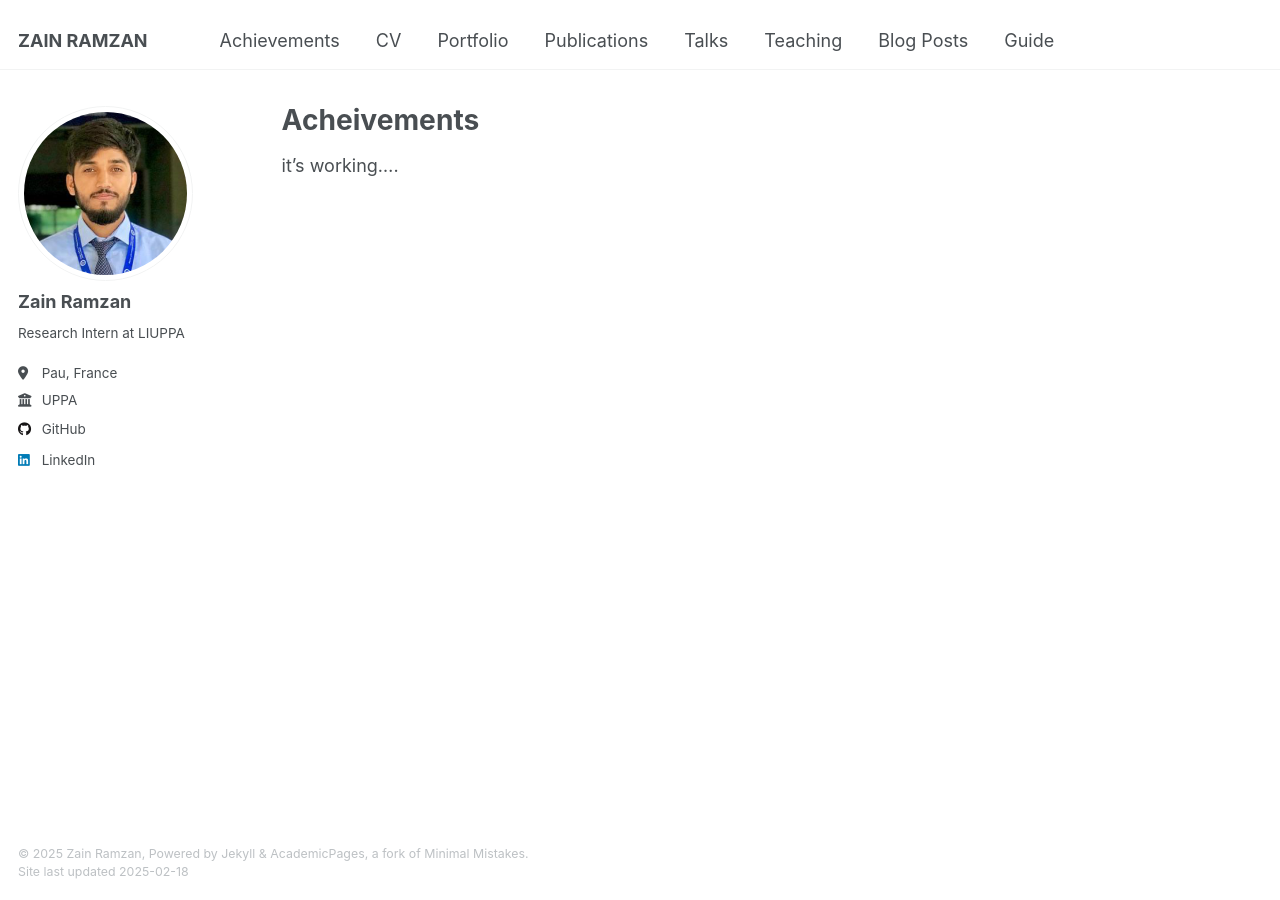
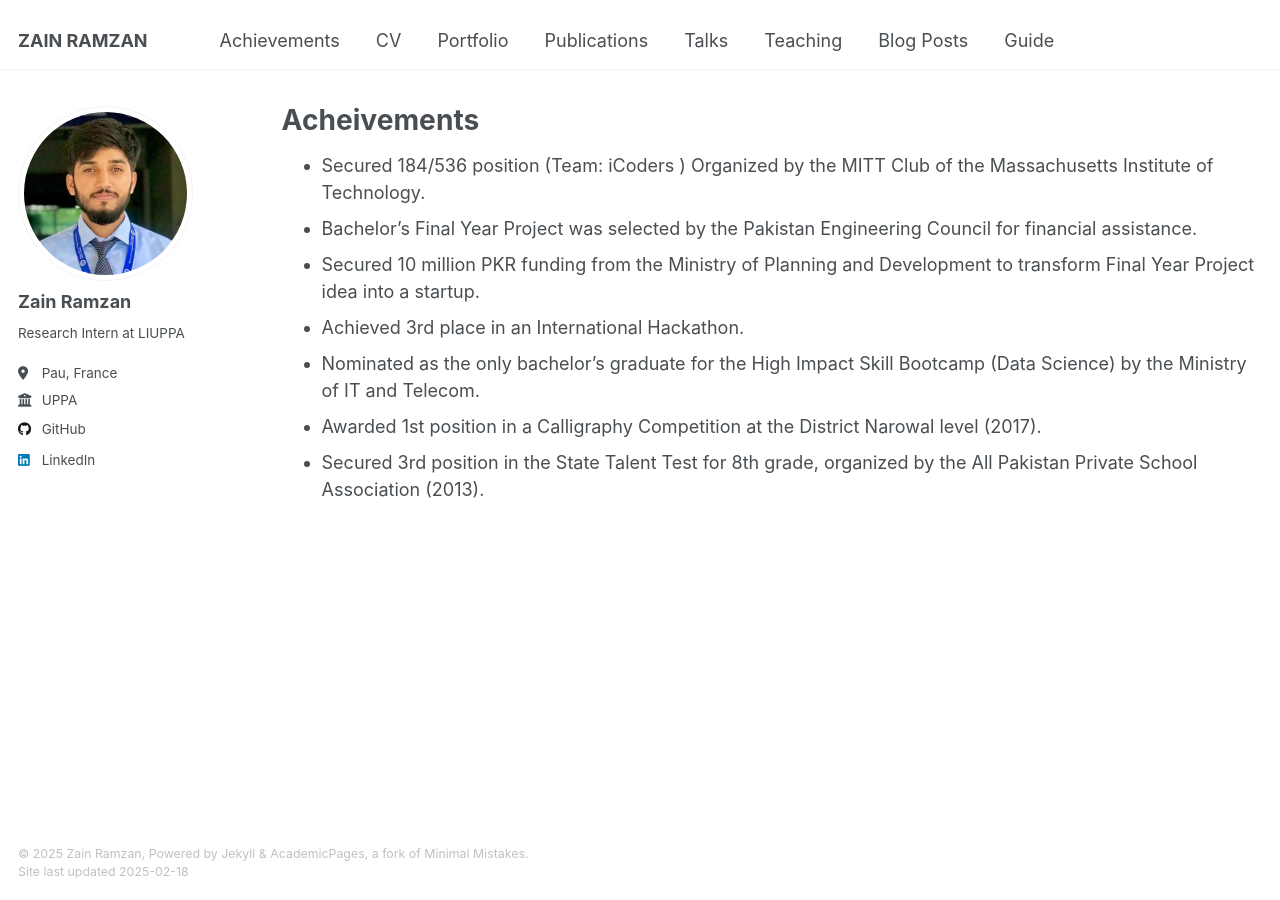
Before and after one commit to zain-ramzan/zain-ramzan.github.io, a Jekyll site: the page built from _pages/achievements.md, in a window 1280 px wide. Built offline with Jekyll 4.4.1, drawn with Linux system fonts in a browser that asks for light colours.

Commit message:
Update achievements.md

```diff
--- a/_pages/achievements.md
+++ b/_pages/achievements.md
@@ -4,5 +4,10 @@ title: "Acheivements"
 permalink: /achievements/
 author_profile: true
 ---
-
-it's working....
+* Secured 184/536 position (Team: iCoders ) Organized by the MITT Club of the Massachusetts Institute of Technology.
+* Bachelor’s Final Year Project was selected by the Pakistan Engineering Council for financial assistance.
+* Secured 10 million PKR funding from the Ministry of Planning and Development to transform Final Year Project idea into a startup.
+* Achieved 3rd place in an International Hackathon.
+* Nominated as the only bachelor’s graduate for the High Impact Skill Bootcamp (Data Science) by the Ministry of IT and Telecom.
+* Awarded 1st position in a Calligraphy Competition at the District Narowal level (2017).
+* Secured 3rd position in the State Talent Test for 8th grade, organized by the All Pakistan Private School Association (2013).
```
